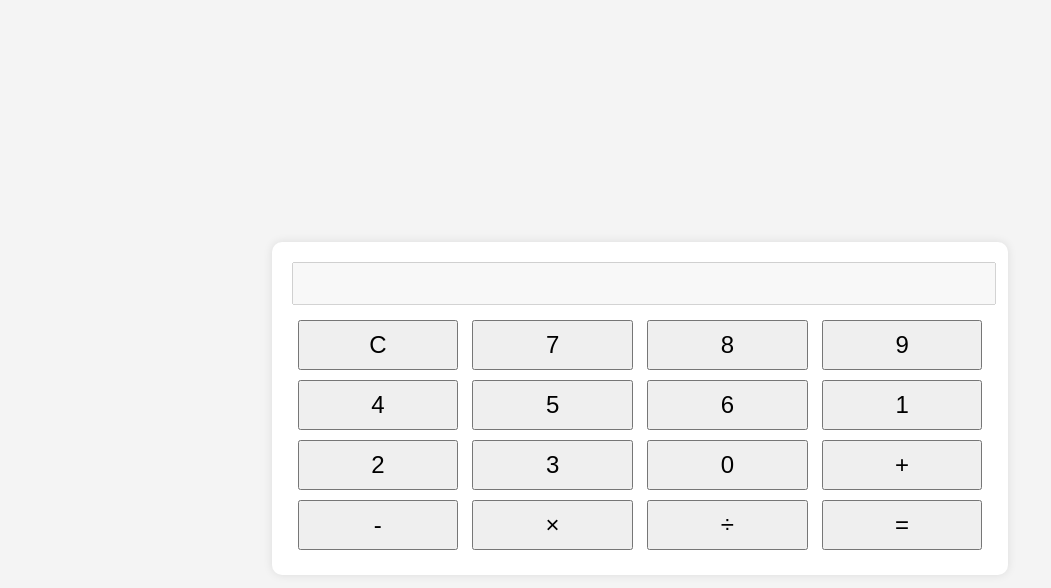
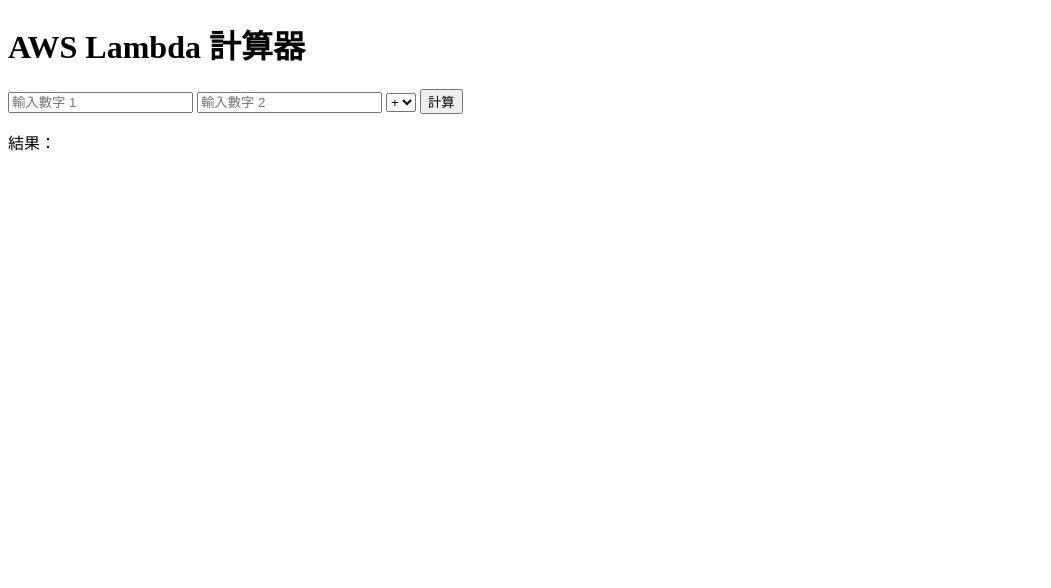
Before and after one commit to Li-158/end2end_web, a plain HTML site: page index.html in a window 1280 px wide. Shown: the whole page, without its empty margins (0-1051 px from the left). Drawn offline with Linux system fonts and the light colour scheme.

Commit message:
upload the framework of html

```diff
--- a/index.html
+++ b/index.html
@@ -1,76 +1,38 @@
 <!DOCTYPE html>
-<html lang="zh-TW">
+<html>
 <head>
-    <meta charset="UTF-8">
-    <meta name="viewport" content="width=device-width, initial-scale=1.0">
-    <title>簡單計算機</title>
-    <style>
-        body {
-            font-family: Arial, sans-serif;
-            display: flex;
-            justify-content: center;
-            align-items: center;
-            height: 100vh;
-            background-color: #f4f4f4;
-        }
-        .calculator {
-            background: white;
-            padding: 20px;
-            border-radius: 10px;
-            box-shadow: 0 0 10px rgba(0, 0, 0, 0.1);
-            text-align: center;
-        }
-        input {
-            width: 100%;
-            font-size: 2rem;
-            text-align: right;
-            margin-bottom: 10px;
-        }
-        button {
-            width: 23%;
-            height: 50px;
-            font-size: 1.5rem;
-            margin: 5px;
-        }
-    </style>
+    <title>AWS Lambda 計算器</title>
 </head>
 <body>
-    <div class="calculator">
-        <input type="text" id="display" disabled>
-        <br>
-        <button onclick="clearDisplay()">C</button>
-        <button onclick="appendToDisplay('7')">7</button>
-        <button onclick="appendToDisplay('8')">8</button>
-        <button onclick="appendToDisplay('9')">9</button>
-        <button onclick="appendToDisplay('4')">4</button>
-        <button onclick="appendToDisplay('5')">5</button>
-        <button onclick="appendToDisplay('6')">6</button>
-        <button onclick="appendToDisplay('1')">1</button>
-        <button onclick="appendToDisplay('2')">2</button>
-        <button onclick="appendToDisplay('3')">3</button>
-        <button onclick="appendToDisplay('0')">0</button>
-        <button onclick="appendToDisplay('+')">+</button>
-        <button onclick="appendToDisplay('-')">-</button>
-        <button onclick="appendToDisplay('*')">×</button>
-        <button onclick="appendToDisplay('/')">÷</button>
-        <button onclick="calculate()">=</button>
-    </div>
+    <h1>AWS Lambda 計算器</h1>
+    <input type="number" id="num1" placeholder="輸入數字 1">
+    <input type="number" id="num2" placeholder="輸入數字 2">
+    <select id="operator">
+        <option value="+">+</option>
+        <option value="-">-</option>
+        <option value="*">*</option>
+        <option value="/">/</option>
+    </select>
+    <button onclick="calculate()">計算</button>
+    <p id="result">結果：</p>
 
     <script>
-        function appendToDisplay(value) {
-            document.getElementById('display').value += value;
-        }
+        function calculate() {
+            const num1 = parseFloat(document.getElementById('num1').value);
+            const num2 = parseFloat(document.getElementById('num2').value);
+            const operator = document.getElementById('operator').value;
 
-        function clearDisplay() {
-            document.getElementById('display').value = '';
-        }
-
-        function calculate() {
-            try {
-                document.getElementById('display').value = eval(document.getElementById('display').value);
-            } catch {
-                alert('運算錯誤');
-            }
+            fetch('/calculate', {
+                method: 'POST',
+                headers: {
+                    'Content-Type': 'application/json'
+                },
+                body: JSON.stringify({ num1, num2, operator })
+            })
+            .then(response => response.json())
+            .then(data => {
+                document.getElementById('result').textContent = `結果：${data.result}`;
+            });
         }
     </script>
 </body>
```
